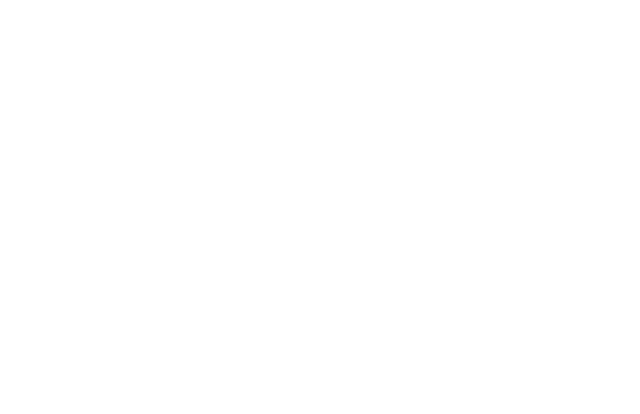
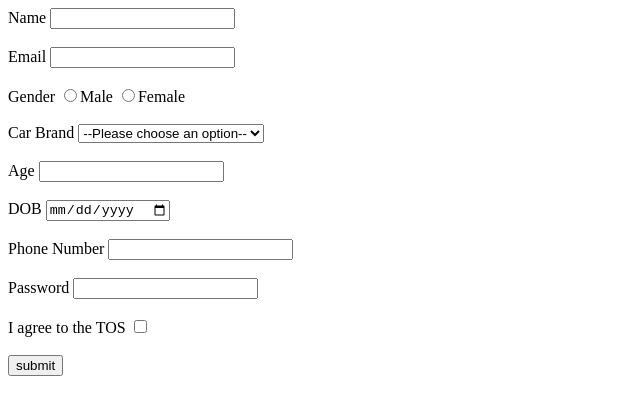
Before and after one commit to acciojob/signup-form-car-Divya140697, a website: page main.html in a window 1280 px wide. Shown: the whole page, without its empty margins (0-640 px from the left). Drawn offline with Linux system fonts and the light colour scheme.

Commit message:
created a submission

```diff
--- a/main.html
+++ b/main.html
@@ -8,7 +8,56 @@
 
 <body>
 	<!-- the entire body must be written by student -->
-    <script type="text/javascript" src="./script.js">
+    <form>
+		<label for ="name">Name</label>
+		<input type="text" id="name" name="name" required ><br>
+		<br>
+		<label for="email">Email</label>
+		<input type="email" id="email" name="email" required><br>
+		<br>
+		<label>Gender</label>
+		<input type="radio" name="gender">Male
+		<input type="radio" name="gender">Female
+		<br>
+		<br>
+		<label for="cars">Car Brand</label>
+		<select>
+			<option>--Please choose an option--</option>
+			<option>BMW</option>
+			<option>Audi</option>
+			<option>Mercedez</option>
+		</select>
+		<br>
+		<br>
+		<label for="age">Age</label>
+		<input type="number" required>
+		<br>
+		<br>
+		<label for="dob">DOB</label>
+		<input type="date" required>
+		<br>
+		<br>
+		<label for="phone number">Phone Number</label>
+		<input type="number" >
+		<br>
+		<br>
+		<label for="password">Password</label>
+		<input type="password" required>
+		<br>
+		<br>
+		<label for="checkbox">I agree to the TOS</label>
+		<input type="checkbox" required>
+		<br>
+		<br>
+		<button>submit</button>
+
+
+	</form>
+
+
+
+
+	<script type="text/javascript" src="./script.js">
 </script>
 
 </body>
```
